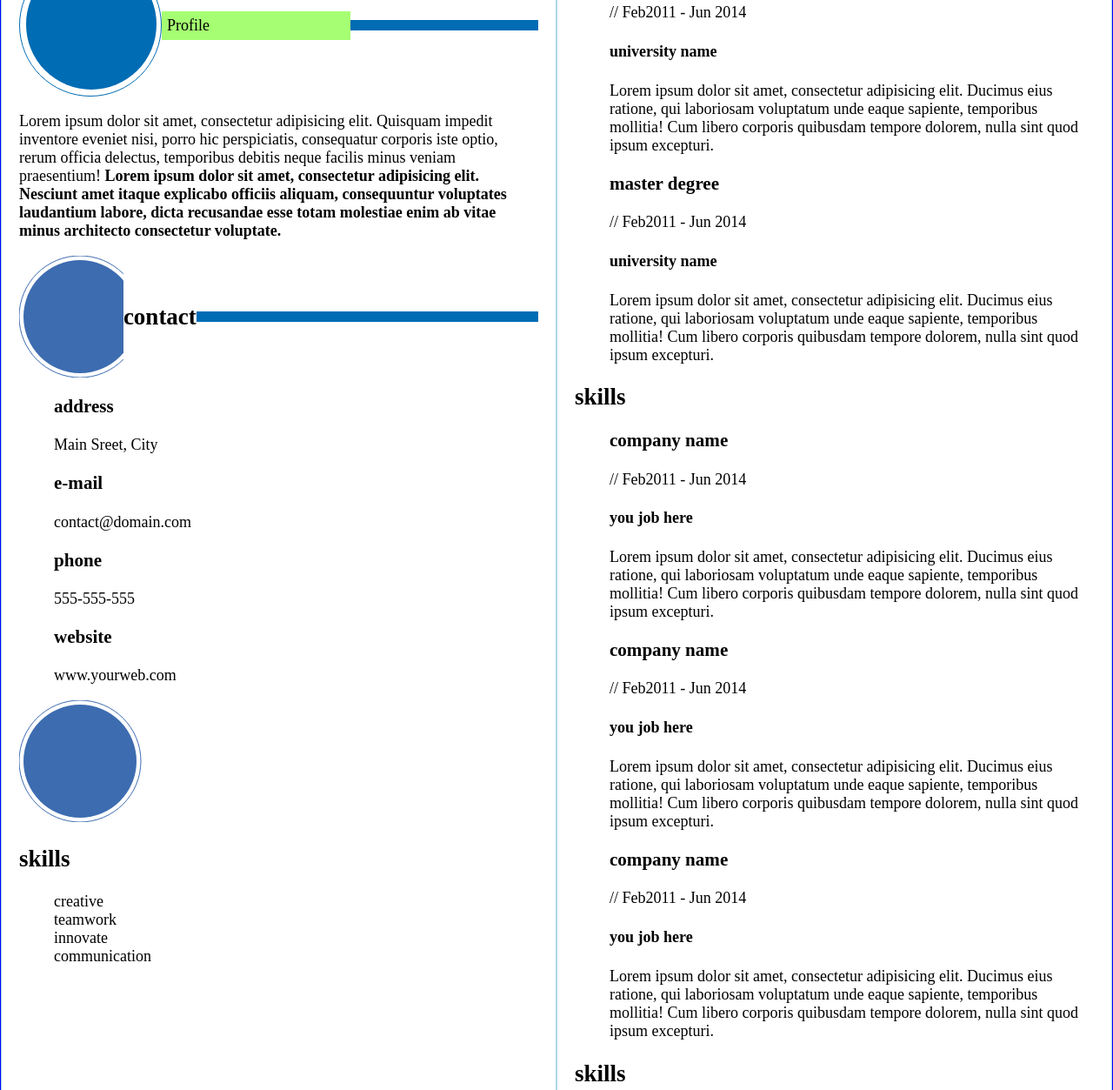
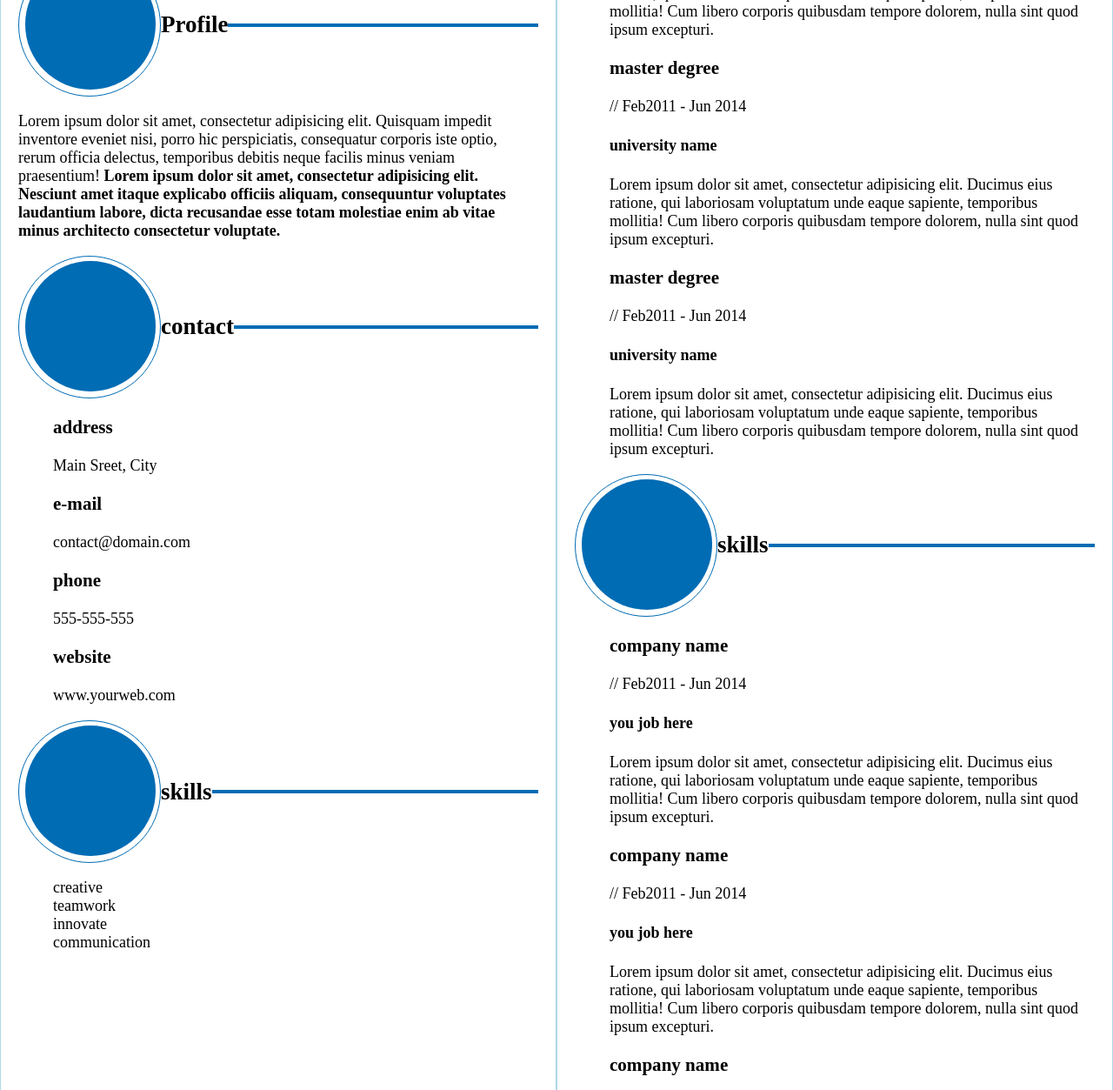
Before and after one commit to vkv0220/templateCV, a plain HTML site: page index.html in a window 1280 px wide. Shown: the part 630-1883 px from the top of the page at 87% size. Drawn offline with Linux system fonts and the light colour scheme.

Commit message:
Circles headers
Circles header by CSS

```diff
--- a/css/styles.css
+++ b/css/styles.css
@@ -20,9 +20,8 @@ body {
   display: flex;
   justify-content: center;
   box-shadow: 1px;
-
   /*  temporary*/
-  border: 1px solid blue;
+/*  border: 1px solid blue;*/
 }
 
 .wrapper--left,
@@ -62,7 +61,6 @@ height: 15%;
 
 /*with flex*/
 
-
 .heared--info {
   display: flex;
   align-items: center;
@@ -70,60 +68,39 @@ height: 15%;
 
 }
 
-/*
-.additional--info:after,
-.additional--info {
-    display: block;
-    padding: 6px;
-    flex-grow: 1;
-    width: 100px;
-}
-*/
 
-/*
-.additional--info:after {
-  content: " ";
-  color: white;
-  flex-grow: 20;
-  width: 100px;
-  background: #00478e;
-}
-*/
-
-
-
-
-
-.container {
+.heared--info__wrapper {
   width: 100%;
 }
 
-.my-div {
+.heared--info__title {
   display: flex;
   align-items: center;
 }
 
-.my-div:after,
-.real-child {
-    display: block;
-    padding: 6px;
+
+.heared--info__title:after {
+
   flex-grow: 1;
-    width: 100%;
-  box-sizing: border-box;
-}
+  content: "";
 
-.my-div:after {
-  content: "";
-  color: white;
-  flex-grow: 2;
+  /*  width: 550%;*/
+  /*    align-content: stretch;*/
+  /*  color: white;*/
+  /*    width: 100%;*/
+  /*    display: block;*/
+  padding: 2px;
   margin: 20px 0px 20px 0px;
   background: #006cb4;
+  /*   margin-right: auto;*/
+  /*  box-sizing: border-box;*/
 }
 
 .circle {
   display: inline-block;
   width: 158px;
   height: 158px;
+
   border-radius: 90px;
   flex-shrink: 0;
   border: 1px solid #006cb4;
@@ -133,7 +110,7 @@ height: 15%;
 
 }
 
-.circle::before{
+.circle::before {
   margin-top: 3px;
   margin-left: 5px;
   content: '';
@@ -143,12 +120,7 @@ height: 15%;
   border-radius: 85px;
   background-color: #006cb4;
   box-sizing: border-box;
-
   border: none;
-}
-
-.real-child {
-  background: #a6ff72;
 }
 
 
@@ -156,6 +128,7 @@ height: 15%;
 
 
 /*without flex*/
+
 /*
 .heared--info {
 
--- a/index.html
+++ b/index.html
@@ -24,30 +24,24 @@
 
   <div class="heared--info">
 <div class="circle"></div>
+<div class="heared--info__wrapper">
 
-       <div class="container">
-  <div class="my-div" >
-    <div class="real-child">Profile</div>
-  </div>
+    <h2 class="heared--info__title">Profile</h2>
 </div>
    </div>
     <p>Lorem ipsum dolor sit amet, consectetur adipisicing elit. Quisquam impedit inventore eveniet nisi, porro hic perspiciatis, consequatur corporis iste optio, rerum officia delectus, temporibus debitis neque facilis minus veniam praesentium! <strong>Lorem ipsum dolor sit amet, consectetur adipisicing elit. Nesciunt amet itaque explicabo officiis aliquam, consequuntur voluptates laudantium labore, dicta recusandae esse totam molestiae enim ab vitae minus architecto consectetur voluptate.</strong></p>
 
   </section>
     <section class="contact--details">
+
     <div class="heared--info">
-
-   <svg width="150" height="140">
-      <rect r="230" width="300" height="100%" fill="white" />
-      <circle cx="70" cy="70" r="70" stroke="#3D6CB0" stroke-width="1" fill="white" />
-      <circle cx="70" cy="70" r="65" fill="#3D6CB0" />
-   </svg>
-   <div class="container">
-   <div class="my-div" >
-    <h2 class="additional--info">contact</h2>
+    <div class="circle"></div>
+     <div class="heared--info__wrapper">
+    <h2 class="heared--info__title">contact</h2>
       </div>
       </div>
-      </div>
+
+
     <ul class="contact--details__list">
       <li><h3>address</h3> Main Sreet, City</li>
       <li><h3>e-mail</h3> contact@domain.com</li>
@@ -58,12 +52,12 @@
   </section>
 
   <section class="skills--levels">
-      <svg width="150" height="140">
-      <rect r="230" width="300" height="100%" fill="white" />
-      <circle cx="70" cy="70" r="70" stroke="#3D6CB0" stroke-width="1" fill="white" />
-      <circle cx="70" cy="70" r="65" fill="#3D6CB0" />
-   </svg>
-    <h2 class="skills--levels__header">skills</h2>
+        <div class="heared--info">
+    <div class="circle"></div>
+     <div class="heared--info__wrapper">
+    <h2 class="heared--info__title">skills</h2>
+      </div>
+    </div>
     <ul class="skills--levels__list">
       <li>creative</li>
       <li>teamwork</li>
@@ -74,7 +68,14 @@
   </div>
   <div class="wrapper--right">
     <section class="education">
-    <h2 class="education--header">skills</h2>
+
+        <div class="heared--info">
+    <div class="circle"></div>
+     <div class="heared--info__wrapper">
+    <h2 class="heared--info__title">skills</h2>
+      </div>
+      </div>
+
     <ul class="achievement--list">
       <li><h3>master degree</h3>
         <p>// Feb2011 - Jun 2014</p>
@@ -99,8 +100,15 @@
      </ul>
   </section>
       <section class="expierence">
-    <h2 class="expierence--header">skills</h2>
-    <ul class="expierence--list">
+
+        <div class="heared--info">
+    <div class="circle"></div>
+     <div class="heared--info__wrapper">
+    <h2 class="heared--info__title">skills</h2>
+      </div>
+      </div>
+
+     <ul class="expierence--list">
       <li><h3>company name</h3>
         <p>// Feb2011 - Jun 2014</p>
         <h4>you job here</h4>
@@ -120,7 +128,13 @@
   </section>
 
     <section class="known--software">
-    <h2 class="known--software__header">skills</h2>
+            <div class="heared--info">
+    <div class="circle"></div>
+     <div class="heared--info__wrapper">
+    <h2 class="heared--info__title">skills</h2>
+      </div>
+      </div>
+
     <ul class="sknown--software__list">
       <li>photoshop</li>
       <li>illustrator</li>
```
Lines whose indentation alone changed are shown as unchanged.
